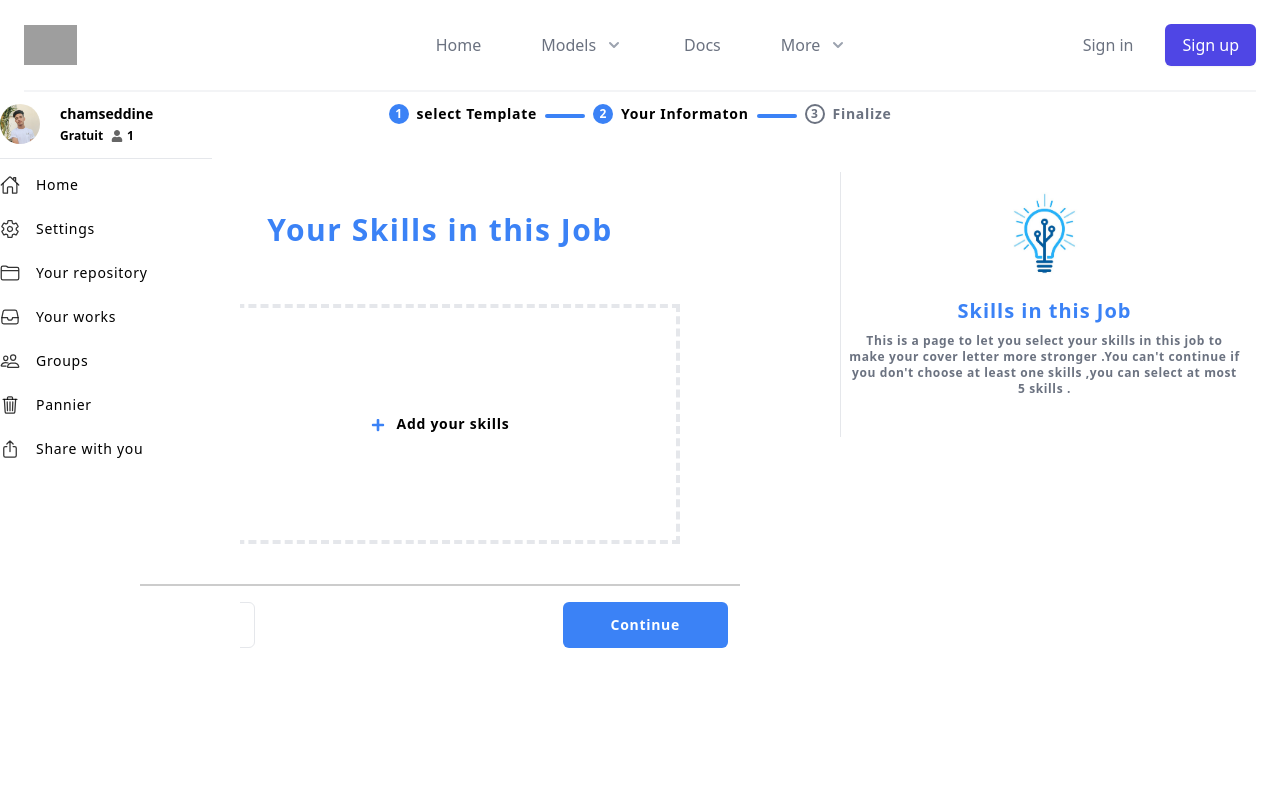
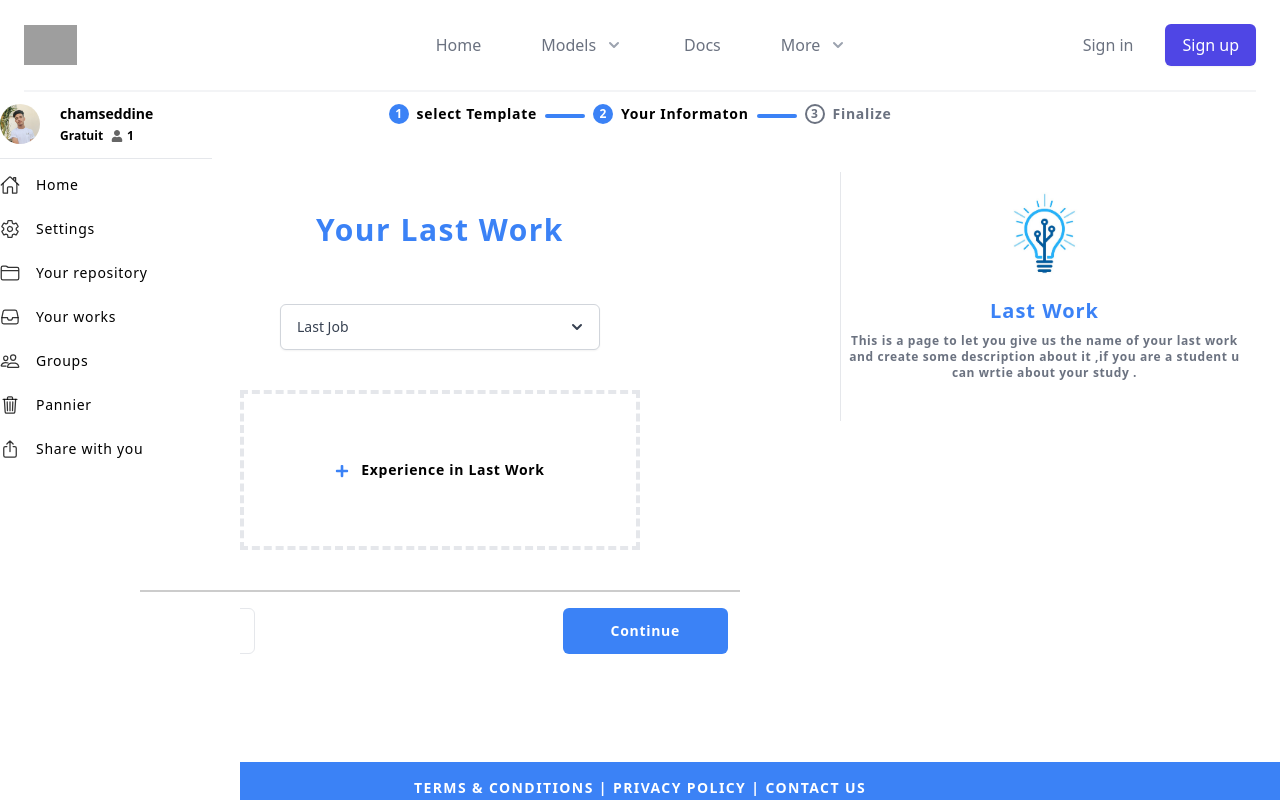
Before and after one commit to chamsou-Br/next_steps, a Next.js app: page /coverLetter/informations in a window 1280 px wide. Shown: the top 800 px of the page. Built offline with nearby package versions, Linux system fonts and the light colour scheme; grey boxes are pictures that could not be loaded.

Commit message:
add last job experience

```diff
--- /dev/null
+++ b/components/CoverLetter/StoriesLastWork.jsx
@@ -0,0 +1,25 @@
+import React, { useState } from 'react'
+import { FaPlus } from 'react-icons/fa'
+
+function StoriesLastWork(props) {
+    const [active,setActive] = useState(false)
+  return (
+    <div className=' mt-10'>
+        {!active && (
+                <div className=' h-40 w-3/6 m-auto text-center flex justify-center border-dashed border-4  '>
+                <div className=' hover:text-blue-500 font-bold text-sm tracking-wider cursor-pointer flex justify-center m-auto' variant="primary" onClick={() => setActive(true)}>
+                <FaPlus className=' text-blue-500 font-bold text-center mr-3 mt-1' />
+                Experience in Last Work
+                </div>
+              </div>
+        )}
+
+        {active && (
+            <textarea type="text" autoFocus onChange={(e)=>props.onHandlerClick(e.target.value)} className=' placeholder:text-center text-gray-500 border-blue-500 text-sm tracking-wider font-semibold p-2 focus:outline-none h-40 w-3/6  border-dashed border-4' />
+        )}
+
+    </div>
+  )
+}
+
+export default StoriesLastWork
--- a/components/ExperienceCL.jsx
+++ b/components/ExperienceCL.jsx
@@ -32,11 +32,6 @@ function ExperienceCL() {
                 <YearExperience disabled={ level == null} active={yearExperience} setYearExperience={setYearExperience} />
 
 
-                {/* Last Work */}
-                <div className=''>
-                  <DropDowns data={jobs} title={lastJob} onHandlerClick={setLastJob} disabled={false} />
-                </div>
-
                 <div className=' m-auto mt-10 h-0.5 w-4/5  md:w-3/4 bg-black opacity-20' />
 
                 {/* Button back contine */}
--- /dev/null
+++ b/components/LastJobCL.jsx
@@ -0,0 +1,50 @@
+import React, { useState } from 'react'
+import DropDowns from './CoverLetter/DropDowns'
+import jobs from "../data/jobs"
+import HelpCL_Small from './CoverLetter/HelpCL_Small';
+import HelpCL_Larg from './CoverLetter/HelpCL_Larg';
+import ContinueCL from './CoverLetter/ContinueCL';
+import StoriesLastWork from './CoverLetter/StoriesLastWork';
+
+
+function LastJobCL() {
+    const [storieLastWork , setstorieLastWork] = useState("");
+    const [lastJob , setLastJob ] = useState("Last Job");
+
+  return (
+    <div className="">
+
+        {/* Help Cover letter */}
+      <HelpCL_Small title="Last Work" desc="This is a page to let you give us the name of your last work and create some description about it ,if you are a student u can wrtie about your study . " />
+
+        <div className=' flex mt-7 lg:mt-12 justify-center sm:mx-1 md:mx-5  lg:mx-10'>
+            <div className=' w-full lg:w-2/3 md:mt-0 lg:mt-10 text-center h-full pb-40   '>
+                <h1 className=' text-blue-500 font-bold text-xl md:text-2xl lg:text-3xl tracking-wider mb-6'>
+                    Your Last Work
+                </h1>
+
+                {/* Last Work */}
+                <div className=''>
+                  <DropDowns data={jobs} title={lastJob} onHandlerClick={setLastJob} disabled={false} />
+                </div>
+
+                <StoriesLastWork onHandlerClick={setstorieLastWork} />
+
+
+
+                <div className=' m-auto mt-10 h-0.5 w-4/5  md:w-3/4 bg-black opacity-20' />
+
+                {/* Button back contine */}
+                <ContinueCL disabled={lastJob == "Last Job"} />
+
+             </div>
+
+             {/* Help Cover letter */}
+             <HelpCL_Larg title="Last Work" desc="This is a page to let you give us the name of your last work and create some description about it ,if you are a student u can wrtie about your study . " />
+
+        </div>
+    </div>
+  )
+}
+
+export default LastJobCL
--- a/components/SkilllsCoverLetter.jsx
+++ b/components/SkilllsCoverLetter.jsx
@@ -48,7 +48,7 @@ const SkilllsCoverLetter = (props) => {
                 Your Skills in this Job
             </h1>
             {skills.length == 0 && (
-                <div className=' h-60 w-3/5 m-auto text-center flex justify-center border-dashed border-4  bg-'>
+                <div className=' h-60 w-3/5 m-auto text-center flex justify-center border-dashed border-4  '>
 
                   <div className=' hover:text-blue-500 font-bold text-sm tracking-wider cursor-pointer flex justify-center m-auto' variant="primary" onClick={() => setModalShow(true)}>
                   <FaPlus className=' text-blue-500 font-bold text-center mr-3 mt-1' />
--- a/pages/coverLetter/informations.js
+++ b/pages/coverLetter/informations.js
@@ -8,13 +8,14 @@ import SelectJobCL from '../../components/SelectJobCL'
 import SkilllsCoverLetter from '../../components/SkilllsCoverLetter'
 import jobs from '../../data/jobs'
 import SoftwarSkillsCL from '../../components/SoftwarSkillsCL'
+import LastJobCL from '../../components/LastJobCL'
 
 function informations() {
 
   return (
     <div className=' '>
         <PhaseCoverLetter data={2} />
-        <SkilllsCoverLetter data={jobs} />
+        <LastJobCL data={jobs} />
 
 
 
```
